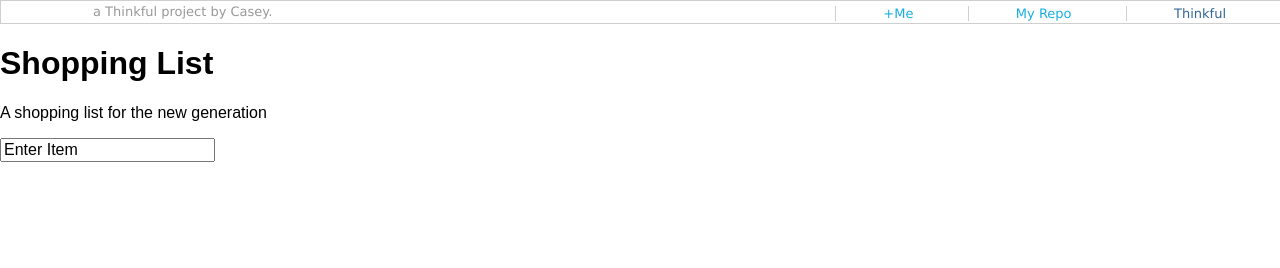
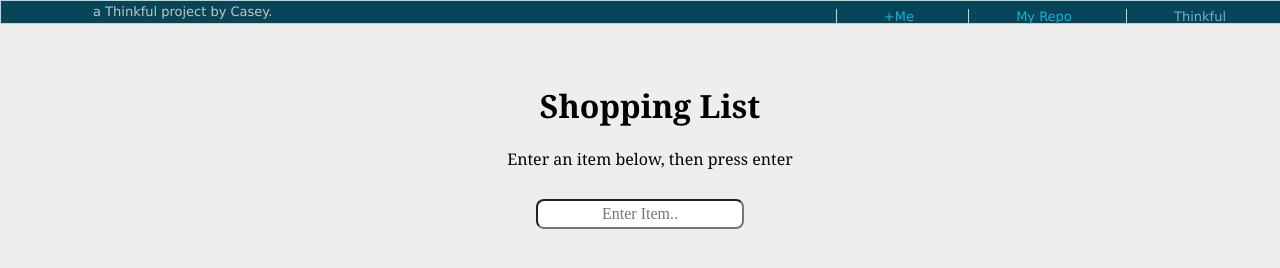
Before and after one commit to CaseyAntoine/ShoppingList, a plain HTML site: page index.html in a window 1280 px wide. Drawn offline with Linux system fonts and the light colour scheme.

Commit message:
updated CSS/HTML

```diff
--- a/index.html
+++ b/index.html
@@ -18,11 +18,13 @@
 		</ul>
 	</div>
 
+	<div id="headline">
+		<h1> Shopping List</h1>
+		<p>Enter an item below, then press enter</p>
+	</div>
 
-	<h1> Shopping List</h1>
-	<p>A shopping list for the new generation</p>
-	<div id="main">
-		<input id="listItem" type="text" value="Enter Item">
+	<div id="container">
+		<input id="itemEntry" type="text" placeholder="Enter Item.." name="item" maxlength="20">
 			<div id="shopList">
 			</div>
 	</div>
--- a/shopList.css
+++ b/shopList.css
@@ -413,6 +413,8 @@ div#nav{
     width:100%;
     height: 22px;
     border: 1px solid #cfcfcf;
+    background: #074659;
+
 }
 
 div#nav ul {
@@ -431,13 +433,13 @@ div#nav ul li{
 
 div#nav ul li.name{
     float:left;
-    color: #999;
+    color: #C4C4C4;
     border:none;
 }
 
 div#nav ul li a{
     text-decoration: none;
-    color: #369;
+    color: #66B6CD;
 }
 
 div#nav ul li a.me{
@@ -445,9 +447,39 @@ div#nav ul li a.me{
 }
 
 div#nav ul li a:hover{
-    color:#18afe0;
+    color:#F68C24;
 }
 
 div#nav ul li a.me:hover{
-    color: #369;
+    color: #F68C24;
 }
+
+/* Page elements*/
+body{
+    background-color:#EEEEEE;
+}
+
+#wrapper{
+    text-align:center;
+    font-family: Georgia;
+}
+
+#headline{
+    margin:60px 0 15px 400px;
+    height: 100px;
+    width:500px;
+}
+
+/* Shopping list elements*/
+
+#container input#itemEntry{
+    border-radius:8px;
+    font-family: serif;
+    height: 24px;
+    width:200px;
+    text-align:center;
+}
+
+#container #shopList{
+    background:#FFFFFF;
+}
```
